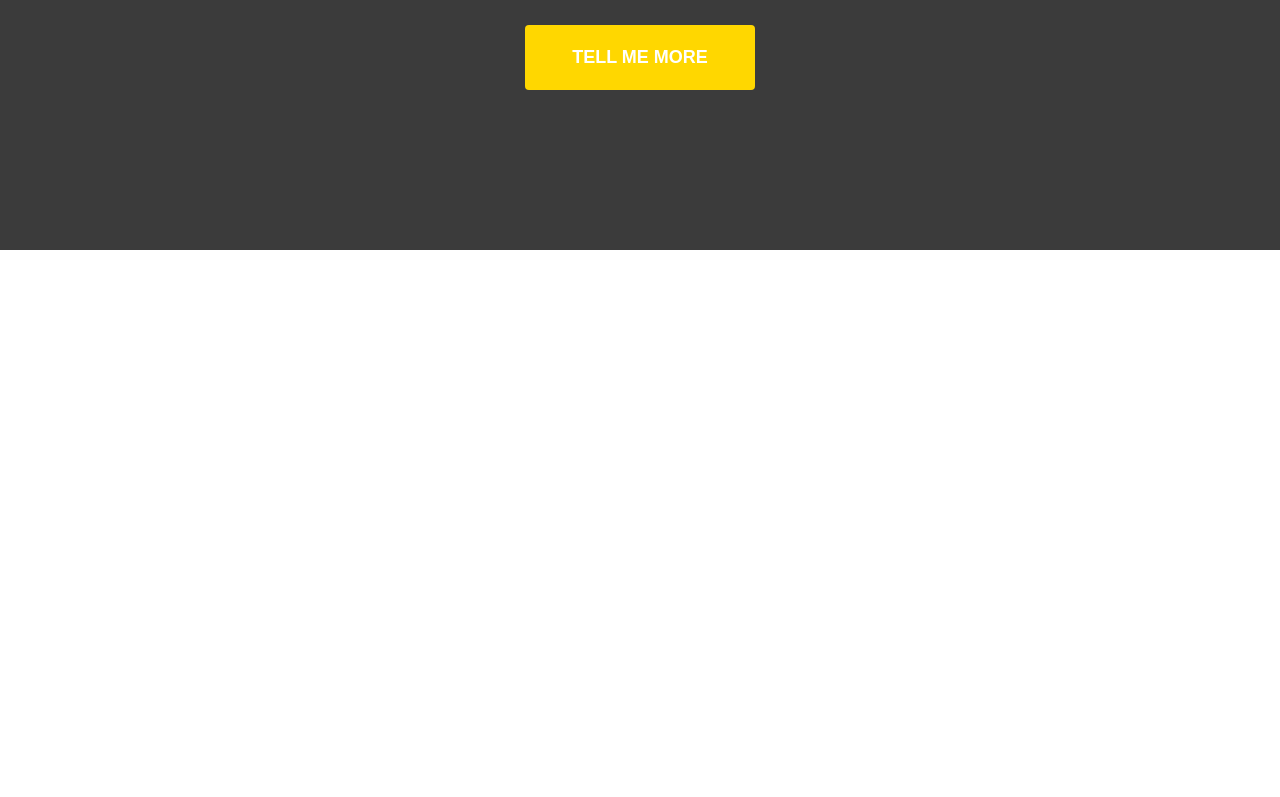
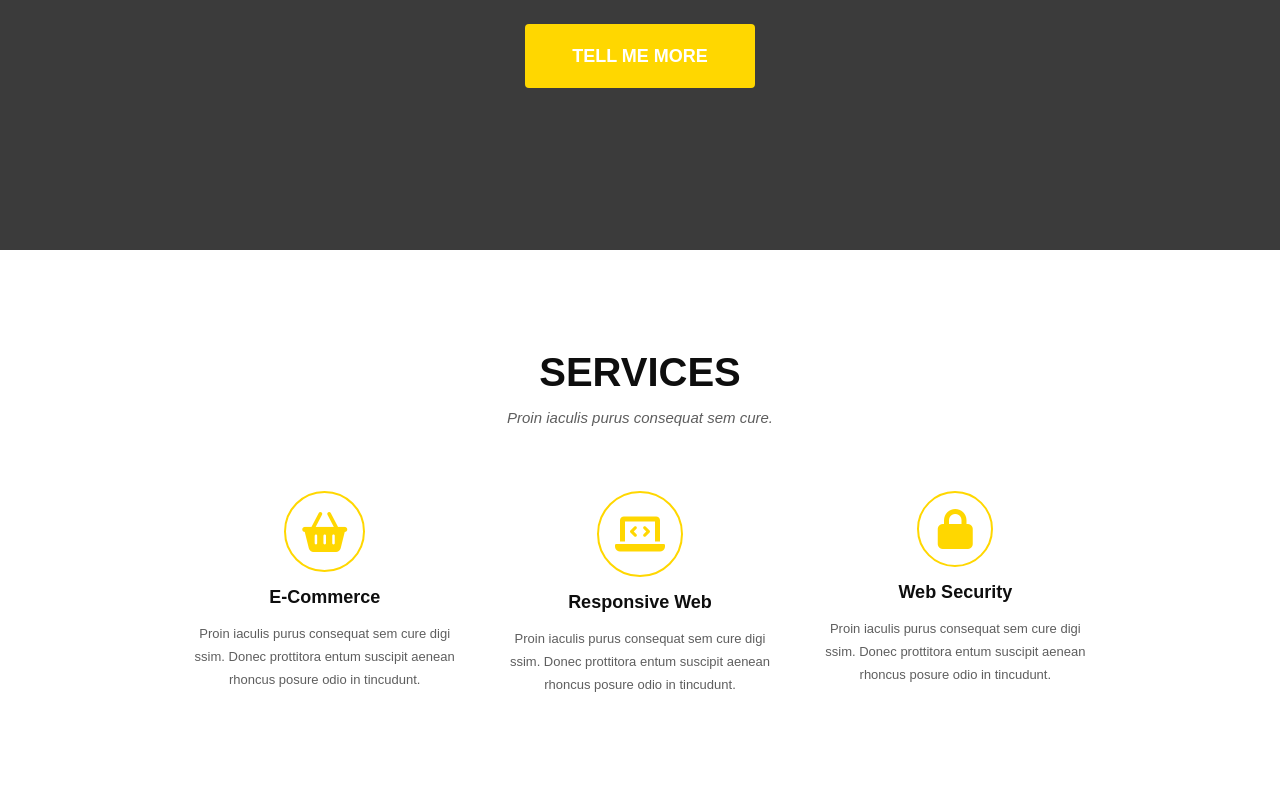
Before and after one commit to MarceliJankowski/zadanie-golden, a website: page index.html in a window 1280 px wide. Shown: the part 350-1147 px from the top of the page. Before the commit the page ends 800 px from the top, so only its background shows below. Drawn offline with nearby package versions, Linux system fonts and the light colour scheme; files that its build step writes are made by us from their sources; a web font is replaced by a local one.

Commit message:
adding services section

```diff
--- a/index.html
+++ b/index.html
@@ -13,9 +13,12 @@
       rel="stylesheet"
     />
 
+    <link rel="stylesheet" href="https://use.fontawesome.com/releases/v6.0.0/css/all.css" />
+
     <link rel="stylesheet" href="css/style.css" />
   </head>
   <body>
+    <!-- HEADER -->
     <header class="header">
       <nav class="header-nav">
         <a href="#" class="header__logo">Golden</a>
@@ -39,11 +42,45 @@
       </nav>
     </header>
     <main>
+      <!-- HERO -->
       <section class="hero">
         <h2 class="hero__greet">Welcome To Our Studio!</h2>
         <h1 class="hero__title">it's nice to meet you</h1>
         <a href="#" class="hero__link btn">tell me more</a>
       </section>
+
+      <!-- SERVICES -->
+      <section class="services">
+        <h2 class="services__title">services</h2>
+        <p class="services__text">Proin iaculis purus consequat sem cure.</p>
+        <ul class="services-list">
+          <li class="services-list-item">
+            <i class="services-list-item__icon fa-solid fa-basket-shopping"></i>
+            <h3 class="services-list-item__title">E-Commerce</h3>
+            <p class="services-list-item__text">
+              Proin iaculis purus consequat sem cure digi ssim. Donec prottitora entum suscipit aenean rhoncus
+              posure odio in tincudunt.
+            </p>
+          </li>
+          <li class="services-list-item">
+            <i class="services-list-item__icon fa-solid fa-laptop-code"></i>
+            <h3 class="services-list-item__title">Responsive Web</h3>
+            <p class="services-list-item__text">
+              Proin iaculis purus consequat sem cure digi ssim. Donec prottitora entum suscipit aenean rhoncus
+              posure odio in tincudunt.
+            </p>
+          </li>
+
+          <li class="services-list-item">
+            <i class="services-list-item__icon fa-solid fa-lock"></i>
+            <h3 class="services-list-item__title">Web Security</h3>
+            <p class="services-list-item__text">
+              Proin iaculis purus consequat sem cure digi ssim. Donec prottitora entum suscipit aenean rhoncus
+              posure odio in tincudunt.
+            </p>
+          </li>
+        </ul>
+      </section>
     </main>
   </body>
 </html>
--- a/sass/style.scss
+++ b/sass/style.scss
@@ -1,10 +1,14 @@
 // GLOBAL
+
 *,
 *::before,
 *::after {
   box-sizing: inherit;
   margin: 0;
   padding: 0;
+}
+
+*:not(i) {
   font-family: "Alexandria", sans-serif;
 }
 
@@ -15,22 +19,52 @@ html {
 
 :root {
   --section-inline-padding: 15%;
+  --section-block-padding: 10rem;
 
   // COLORS
   --clr-0: #fff;
+  --clr-1: #0e0e0e;
   --clr-2: gold;
+  --clr-3: #5e5e5e;
 
   // FONT SIZES
   --fs-6: 7.2rem;
-  --fs-5: 4.2rem;
+  --fs-5: 4rem;
   --fs-4: 1.8rem;
   --fs-3: 1.5rem;
+  --fs-2: 1.3rem;
 
   // FONT WEIGHTS
   --fw-6: 600;
+  --fw-5: 500;
+  --fw-4: 400;
+  --fw-3: 300;
+  --fw-2: 200;
+  --fw-1: 100;
 }
 
-// UTILITY
+::selection {
+  background-color: var(--clr-2);
+  color: var(--clr-0);
+}
+
+p {
+  color: var(--clr-3);
+  font-size: var(--fs-2);
+  font-weight: var(--fw-3);
+  line-height: 1.75;
+}
+
+h1,
+h2,
+h3,
+h4,
+h5,
+h6 {
+  color: var(--clr-1);
+}
+
+// UTILITIES
 
 .btn {
   background-color: var(--clr-2);
@@ -95,6 +129,7 @@ html {
 }
 
 // HERO
+
 .hero {
   height: 75vh;
   background-color: #3b3b3b;
@@ -109,13 +144,69 @@ html {
 .hero__greet {
   font-family: "Great Vibes", sans-serif;
   font-size: var(--fs-5);
+  color: var(--clr-0);
 }
 
 .hero__title {
   font-size: var(--fs-6);
   text-transform: uppercase;
+  color: var(--clr-0);
 }
 
 .hero__link {
   font-size: var(--fs-4);
 }
+
+// SERVICES
+
+.services {
+  padding-block: var(--section-block-padding);
+  padding-inline: var(--section-inline-padding);
+  width: 100%;
+  display: flex;
+  justify-content: center;
+  align-items: center;
+  flex-direction: column;
+}
+
+.services__title {
+  font-size: var(--fs-5);
+  text-transform: uppercase;
+  color: var(--clr-1);
+  margin-bottom: 1rem;
+}
+
+.services__text {
+  font-size: var(--fs-3);
+  font-style: italic;
+}
+
+.services-list {
+  list-style: none;
+  margin-top: 6rem;
+  display: flex;
+  gap: 5rem;
+}
+
+.services-list-item {
+  display: flex;
+  flex-direction: column;
+  gap: 1.5rem;
+  text-align: center;
+  align-items: center;
+}
+
+.services-list-item__icon {
+  color: var(--clr-2);
+  font-size: 4rem;
+  padding: 1.6rem;
+  aspect-ratio: 1 / 1;
+  border: solid 2px currentColor;
+  border-radius: 50%;
+  display: grid;
+  place-items: center;
+}
+
+.services-list-item__title {
+  font-size: var(--fs-4);
+}
```
